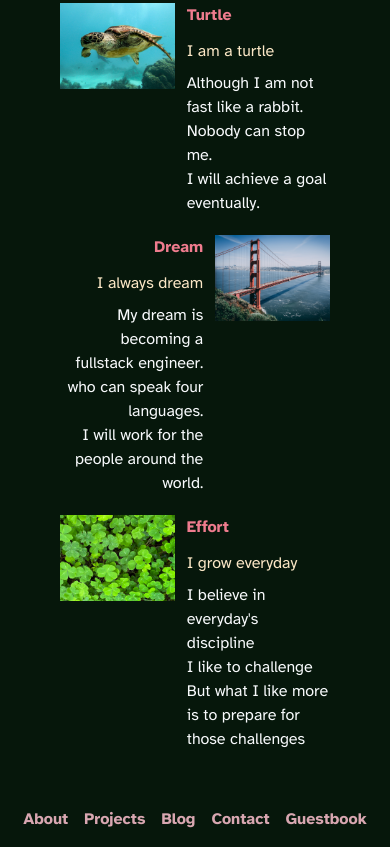
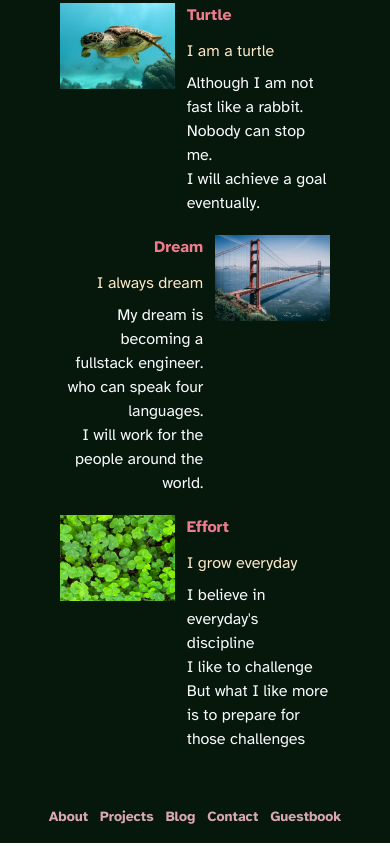
Before and after one commit to duglikespiano/dugsblog-frontend, an Astro site: page /en in a window 390 px wide. Shown: the part 723-1570 px from the top of the page. Built offline with nearby package versions, Linux system fonts and the light colour scheme; Astro itself is replaced by a stand-in of ours; a web font is replaced by a local one.

Commit message:
REFACTOR - FOOTER COMPONENT REFACTORED

```diff
--- a/src/components/Footer.astro
+++ b/src/components/Footer.astro
@@ -4,10 +4,10 @@ const { language } = Astro.params;
 ---
 
 <footer class="flex items-center justify-center">
-  <ul class="text-rosewater flex gap-4 text-base font-bold">
+  <ul class="text-rosewater flex gap-3 text-base font-bold md:gap-4">
     {
       routes.map((route) => (
-        <li class="transition-text hover:text-gray3 duration-300">
+        <li class="transition-text hover:text-gray3 text-sm duration-300 md:text-base">
           <h2>
             <a class="no-underline" href={`/${language}/${route.url}`}>
               {route.name}
```
